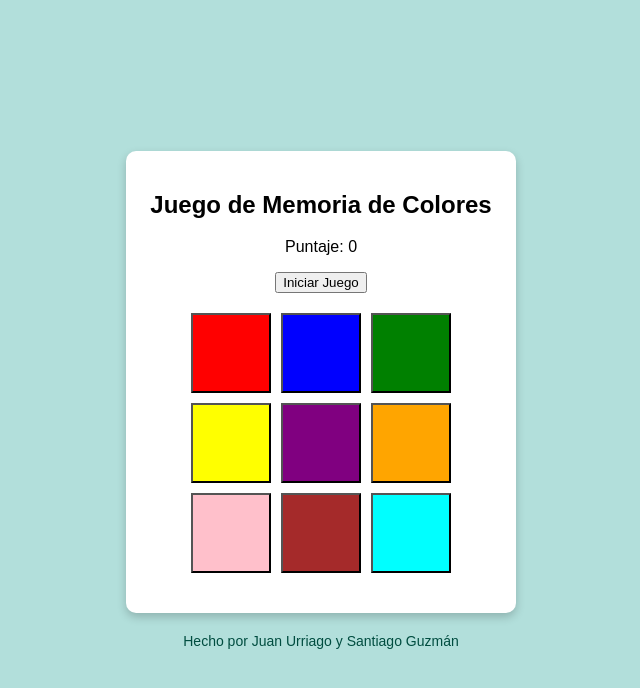
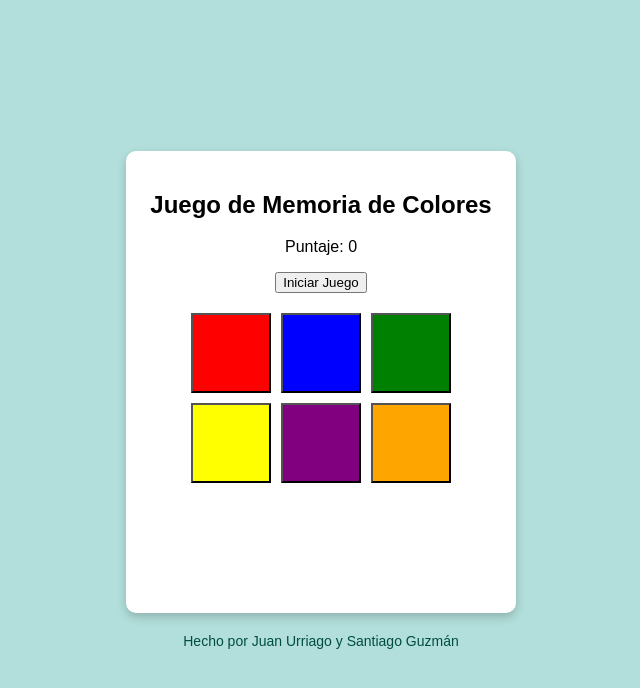
Before and after one commit to Juanu79/JuegoM, a plain HTML site: page juego.html in a window 1280 px wide. Shown: the whole page, without its empty margins (319-959 px from the left). Drawn offline with Linux system fonts and the light colour scheme.

Commit message:
Main segundo dos

```diff
--- a/juego.html
+++ b/juego.html
@@ -2,7 +2,7 @@
 <html lang="es">
 <head>
     <meta charset="UTF-8">
-    <meta name="viewport" content="width=device-width, initial-scale=1.0">
+    <meta name="viewport" content="width=device-width, initial-scale=1, maximum-scale=1, user-scalable=no">
     <title>Juego de Memoria</title>
     <link rel="stylesheet" href="Style2.css">
 </head>
@@ -20,9 +20,6 @@
             <button class="color-btn" id="btn4"></button>
             <button class="color-btn" id="btn5"></button>
             <button class="color-btn" id="btn6"></button>
-            <button class="color-btn" id="btn7"></button>
-            <button class="color-btn" id="btn8"></button>
-            <button class="color-btn" id="btn9"></button>
         </div>
 
         <div id="gameOver" class="hidden">
@@ -38,8 +35,5 @@
 
     <script type="module" src="Proceso.js"></script>
 
-
-
-
 </body>
 </html>
```
